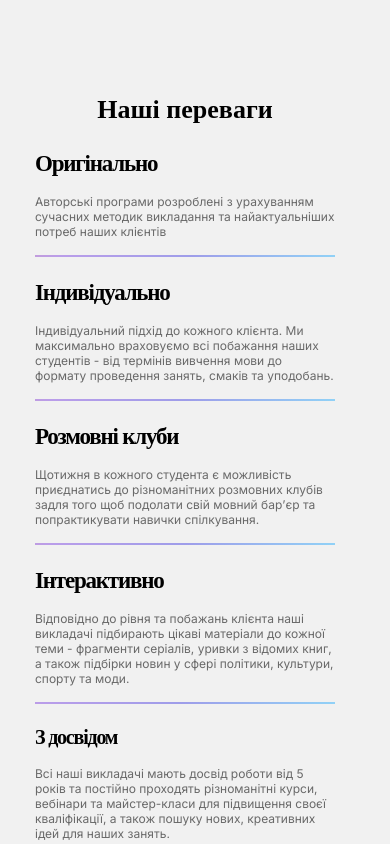
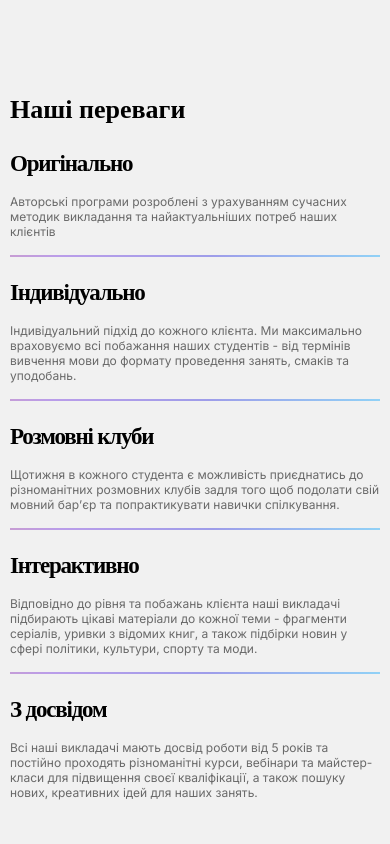
Before and after one commit to mirajane2207/english-school, a React (Create React App) app: page / in a window 390 px wide. Shown: the part 1040-1884 px from the top of the page. Built offline with nearby package versions, Linux system fonts and the light colour scheme.

Commit message:
Update adaptive: tarrifs

```diff
--- a/src/components/Advantages/Advantages.module.css
+++ b/src/components/Advantages/Advantages.module.css
@@ -59,26 +59,42 @@
     min-width: 215px;
 }
 
-@media(max-width: 1280px) {
+@media(max-width: 1439px) {
     .advantages__container {
-        max-width: 840px;
+        width: calc(100vw - 60px);
         flex-direction: column;
         align-items: center;
+        margin-bottom: 120px;
+    }
+
+    .advantage__container {
+        width: calc(100vw - 60px);
+        justify-content: flex-start;
     }
 
     .advantages__list {
-        max-width: 840px;
+        width: calc(100vw - 60px);
+    }
+
+    .advantage__title {
+        font-size: 23px;
+    }
+
+    .advantage__desc {
+        width: auto;
     }
 }
 
 
-@media(max-width: 520px) {
+@media(max-width: 899px) {
 
     .advantages__container {
+        padding: 0 10px;
         margin-bottom: 96px;
         gap: 8px;
         flex-direction: column;
-        max-width: 300px;
+        width: calc(100vw - 20px);
+        align-items: flex-start;
     }
 
     .advantage__container {
@@ -86,15 +102,12 @@
         align-items: flex-start;
         padding: 16px 0;
         gap: 16px;
-        max-width: 300px;
-    }
-
-    .advantages__container p {
-        max-width: 300px;
+        width: calc(100vw - 20px);
     }
 
     .advantages__list {
-        width: 300px;
+        width: calc(100vw - 60px);
     }
 
+
 }
--- a/src/components/AdvantagesItem/AdvantagesItem.module.css
+++ b/src/components/AdvantagesItem/AdvantagesItem.module.css
@@ -44,19 +44,24 @@
         font-size: 23px;
     }
 
+    .advantage__container {
+        width: calc(100vw - 60px);
+        justify-content: flex-start;
+    }
+
+.advantage__desc {
+    width: auto;
 }
 
-@media(max-width: 520px) {
+}
+
+@media(max-width: 899px) {
     .advantage__container {
+        width: calc(100vw - 20px);
         flex-direction: column;
         align-items: flex-start;
         padding: 16px 0;
         gap: 16px;
-        max-width: 300px;
-    }
-
-    .advantage__container p {
-        max-width: 300px;
     }
 
     .advantage__container:hover::before {
--- a/src/components/SectionTitle/SectionTitle.module.css
+++ b/src/components/SectionTitle/SectionTitle.module.css
@@ -9,7 +9,7 @@
     line-height: 100%;
 }
 
-@media(max-width: 1280px) {
+@media(max-width: 1439px) {
     .section__title {
         font-size: 50px;
         min-width: 220px;
@@ -18,7 +18,7 @@
 }
 
 
-@media(max-width: 520px) {
+@media(max-width: 899px) {
 
     .section__title {
         font-size: 26px;
```
